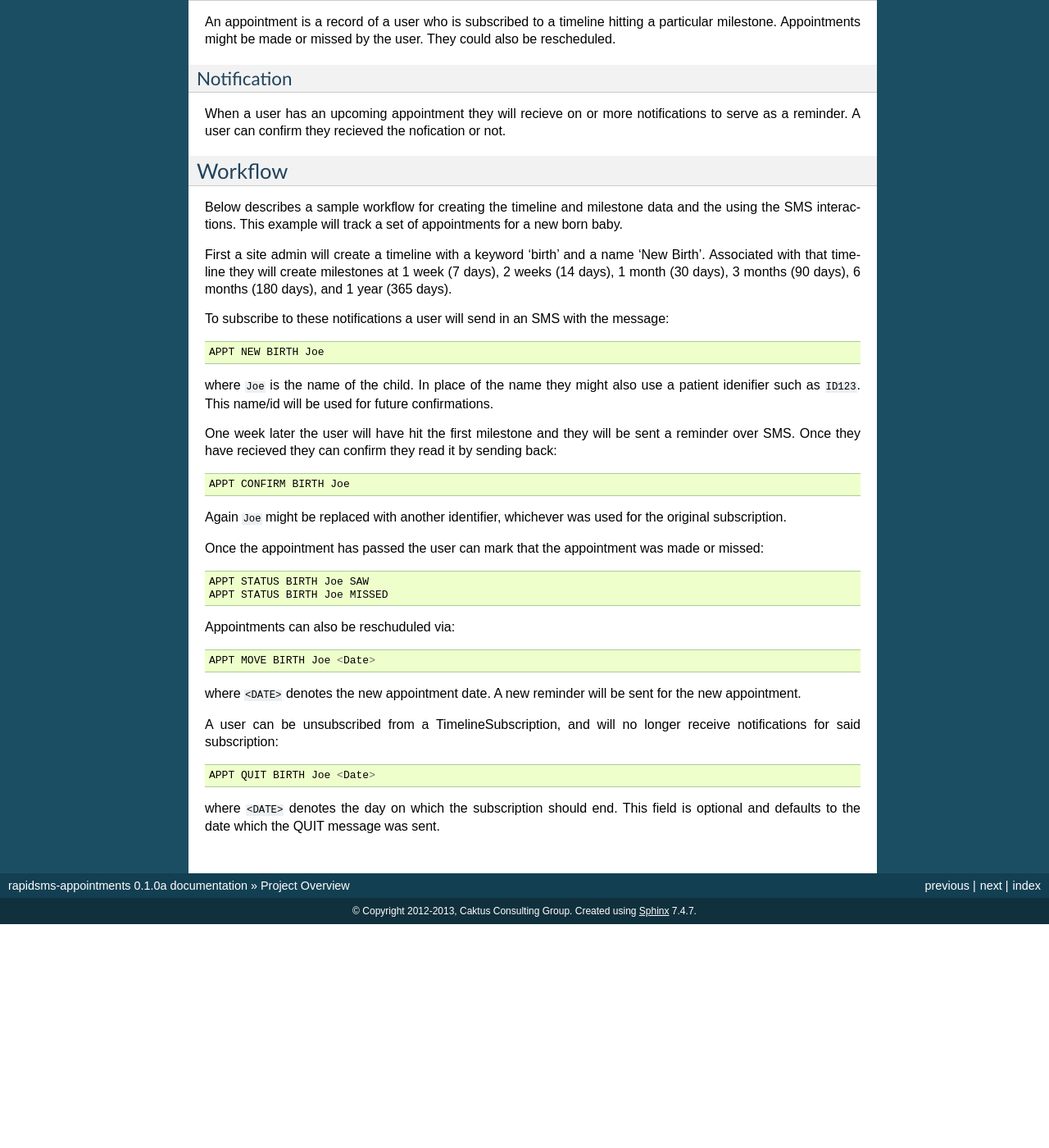
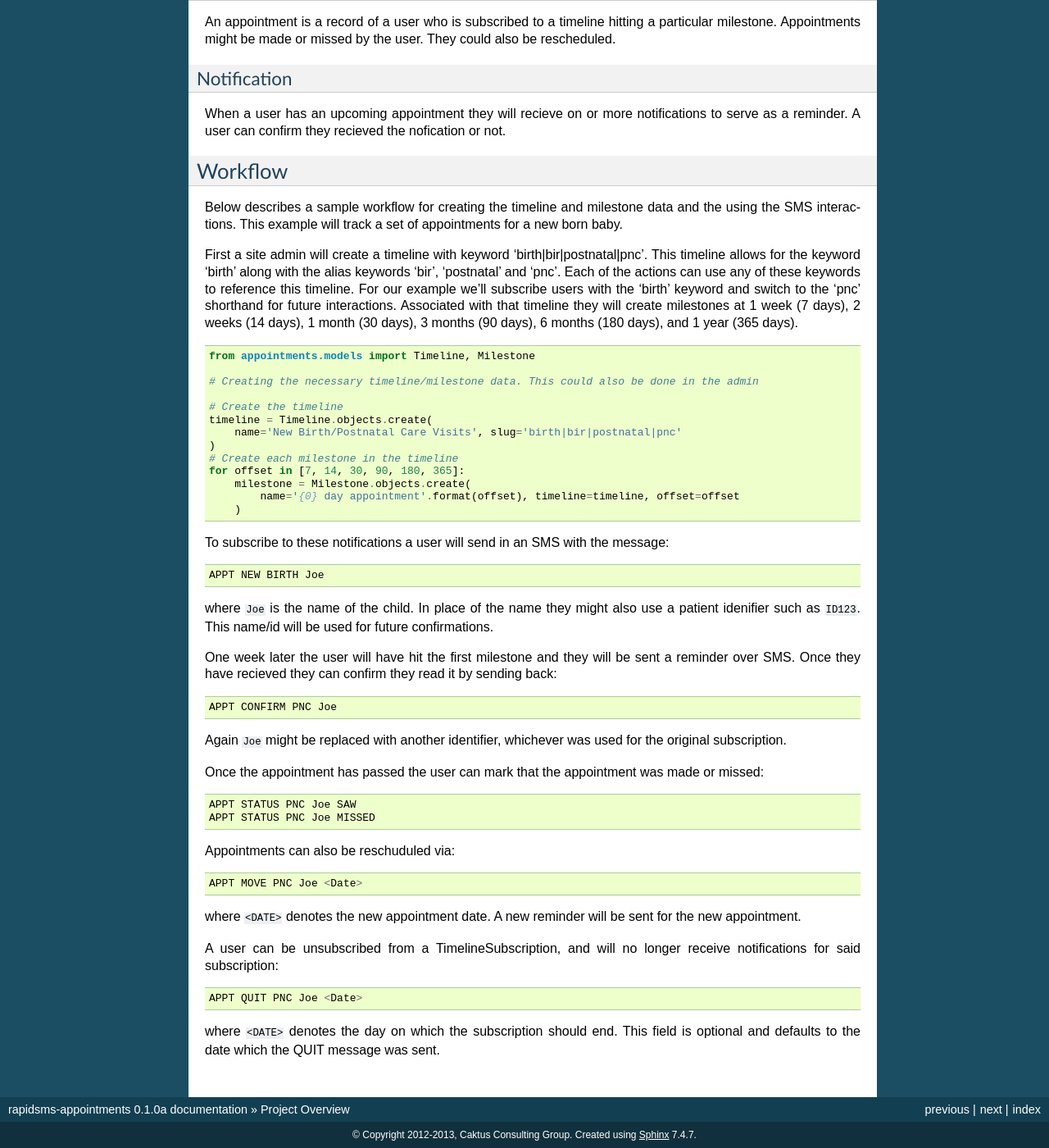
Before and after one commit to caktus/rapidsms-appointments, a Sphinx documentation site: the page built from docs/overview.rst, in a window 1280 px wide and 1400 px high, scrolled down 719 px. Shown: the whole window at 82% size. Built offline with Sphinx 7.4.7, drawn with Linux system fonts in a browser that asks for light colours; before the commit the page ends 1846 px from its top, so only the background shows below that.

Commit message:
Larger and more readable workflow in the overview example.

```diff
--- a/docs/overview.rst
+++ b/docs/overview.rst
@@ -73,9 +73,29 @@ Below describes a sample workflow for creating the timeline and milestone data
 and the using the SMS interactions. This example will track a set of appointments
 for a new born baby.
 
-First a site admin will create a timeline with a keyword 'birth' and a name 'New Birth'.
-Associated with that timeline they will create milestones at 1 week (7 days), 2 weeks (14 days),
+First a site admin will create a timeline with keyword 'birth|bir|postnatal|pnc'.
+This timeline allows for the keyword 'birth' along with the alias keywords
+'bir', 'postnatal' and 'pnc'. Each of the actions can use any of these keywords to
+reference this timeline. For our example we'll subscribe users with the 'birth' keyword
+and switch to the 'pnc' shorthand for future interactions. Associated with that timeline
+they will create milestones at 1 week (7 days), 2 weeks (14 days),
 1 month (30 days), 3 months (90 days), 6 months (180 days), and 1 year (365 days).
+
+.. code-block:: python
+
+    from appointments.models import Timeline, Milestone
+
+    # Creating the necessary timeline/milestone data. This could also be done in the admin
+
+    # Create the timeline
+    timeline = Timeline.objects.create(
+        name='New Birth/Postnatal Care Visits', slug='birth|bir|postnatal|pnc'
+    )
+    # Create each milestone in the timeline
+    for offset in [7, 14, 30, 90, 180, 365]:
+        milestone = Milestone.objects.create(
+            name='{0} day appointment'.format(offset), timeline=timeline, offset=offset
+        )
 
 To subscribe to these notifications a user will send in an SMS with the message::
 
@@ -88,7 +108,7 @@ One week later the user will have hit the first milestone and they will be sent
 reminder over SMS. Once they have recieved they can confirm they read it by sending
 back::
 
-    APPT CONFIRM BIRTH Joe
+    APPT CONFIRM PNC Joe
 
 Again ``Joe`` might be replaced with another identifier, whichever was used for the
 original subscription.
@@ -96,19 +116,19 @@ original subscription.
 Once the appointment has passed the user can mark that the appointment was made
 or missed::
 
-    APPT STATUS BIRTH Joe SAW
-    APPT STATUS BIRTH Joe MISSED
+    APPT STATUS PNC Joe SAW
+    APPT STATUS PNC Joe MISSED
 
 Appointments can also be reschuduled via::
 
-    APPT MOVE BIRTH Joe <Date>
+    APPT MOVE PNC Joe <Date>
 
 where ``<DATE>`` denotes the new appointment date. A new reminder will be sent for
 the new appointment.
 
 A user can be unsubscribed from a TimelineSubscription, and will no longer receive notifications for said subscription::
 
-    APPT QUIT BIRTH Joe <Date>
+    APPT QUIT PNC Joe <Date>
 
 where  ``<DATE>`` denotes the day on which the subscription should end. This field is optional
 and defaults to the date which the QUIT message was sent.
```
